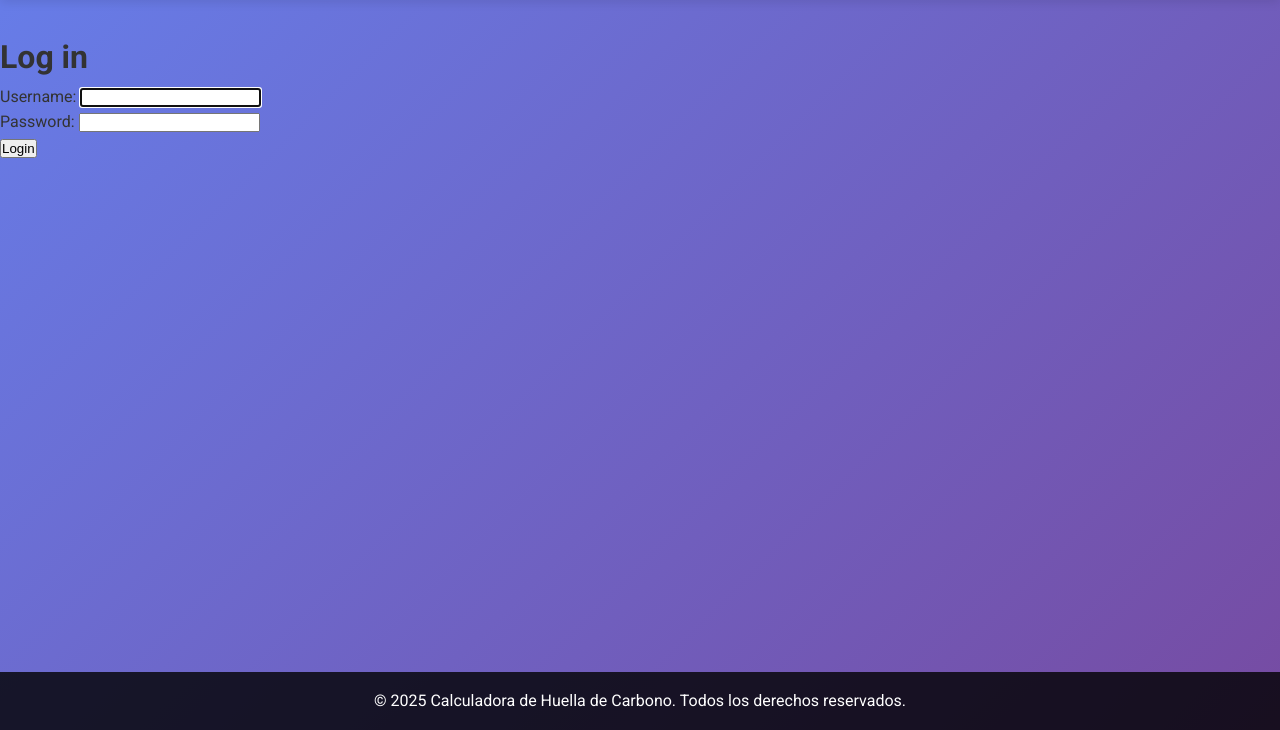
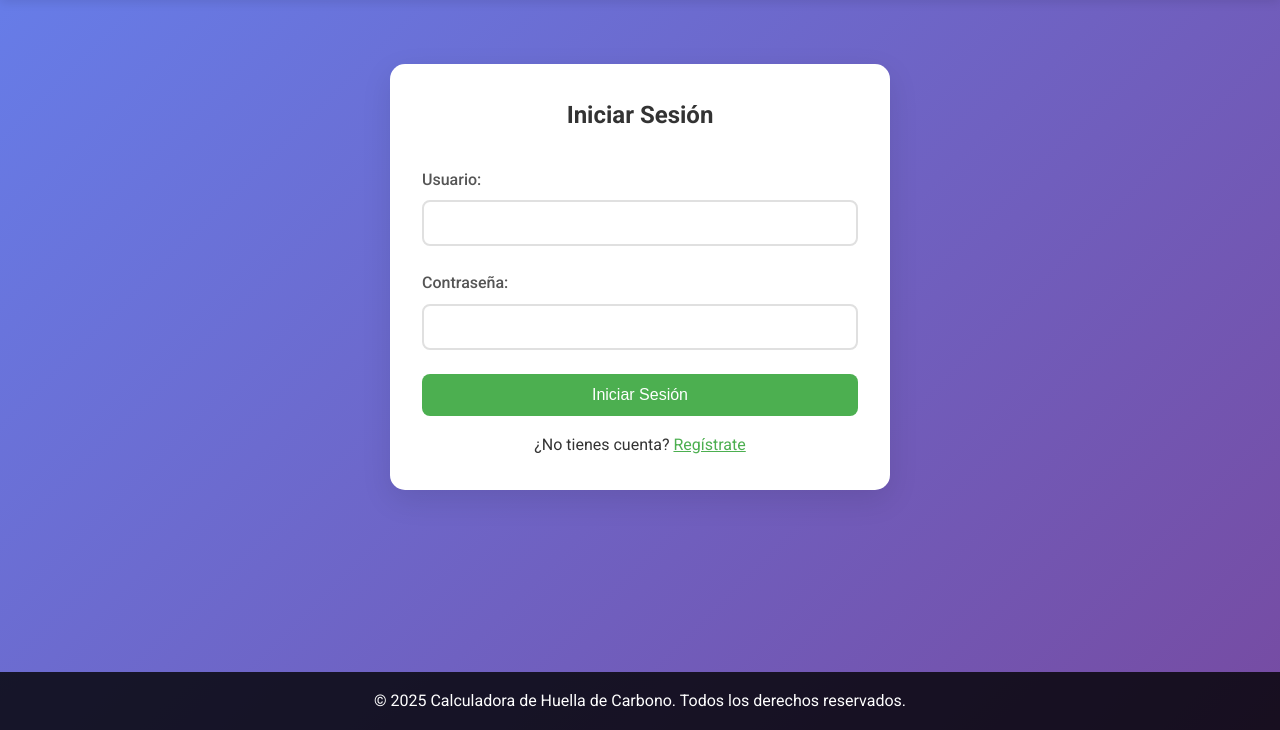
Before and after one commit to notfoley/Proyecto-carbono, a Django app: page /login in a window 1280 px wide. Shown: the part 70-800 px from the top of the page. Run offline with Django 5.2, Linux system fonts and the light colour scheme.

Commit message:
Avance CSS 4

```diff
--- a/project/sito/homepage/templates/login.html
+++ b/project/sito/homepage/templates/login.html
@@ -1,17 +1,35 @@
 {% extends 'base.html' %}
 
 {% block content %}
-<h1>Log in</h1>
+<div class="container">
+    <div class="card">
+        <h2 style="text-align: center; margin-bottom: 2rem; color: #333;">Iniciar Sesión</h2>
 
-{{error}}
+        <form method="POST">
+            {% csrf_token %}
 
-<form action="/login" method="POST">
-    {% csrf_token %}
-    {{form.as_p}}
-    <button>
-        Login
-    </button>
-</form>
+            <div class="form-group">
+                <label for="username">Usuario:</label>
+                <input type="text" name="username" id="username" class="form-control" required>
+            </div>
 
+            <div class="form-group">
+                <label for="password">Contraseña:</label>
+                <input type="password" name="password" id="password" class="form-control" required>
+            </div>
 
+            <button type="submit" class="btn btn-primary btn-block">Iniciar Sesión</button>
+        </form>
+
+        {% if error %}
+            <div class="alert alert-danger" style="margin-top: 1rem;">
+                {{ error }}
+            </div>
+        {% endif %}
+
+        <p style="text-align: center; margin-top: 1rem;">
+            ¿No tienes cuenta? <a href="{% url 'signup' %}" style="color: #4CAF50;">Regístrate</a>
+        </p>
+    </div>
+</div>
 {% endblock %}
```
Also changed, not shown: project/sito/homepage/templates/signup.html (+59 -32 lines), project/sito/db.sqlite3.
